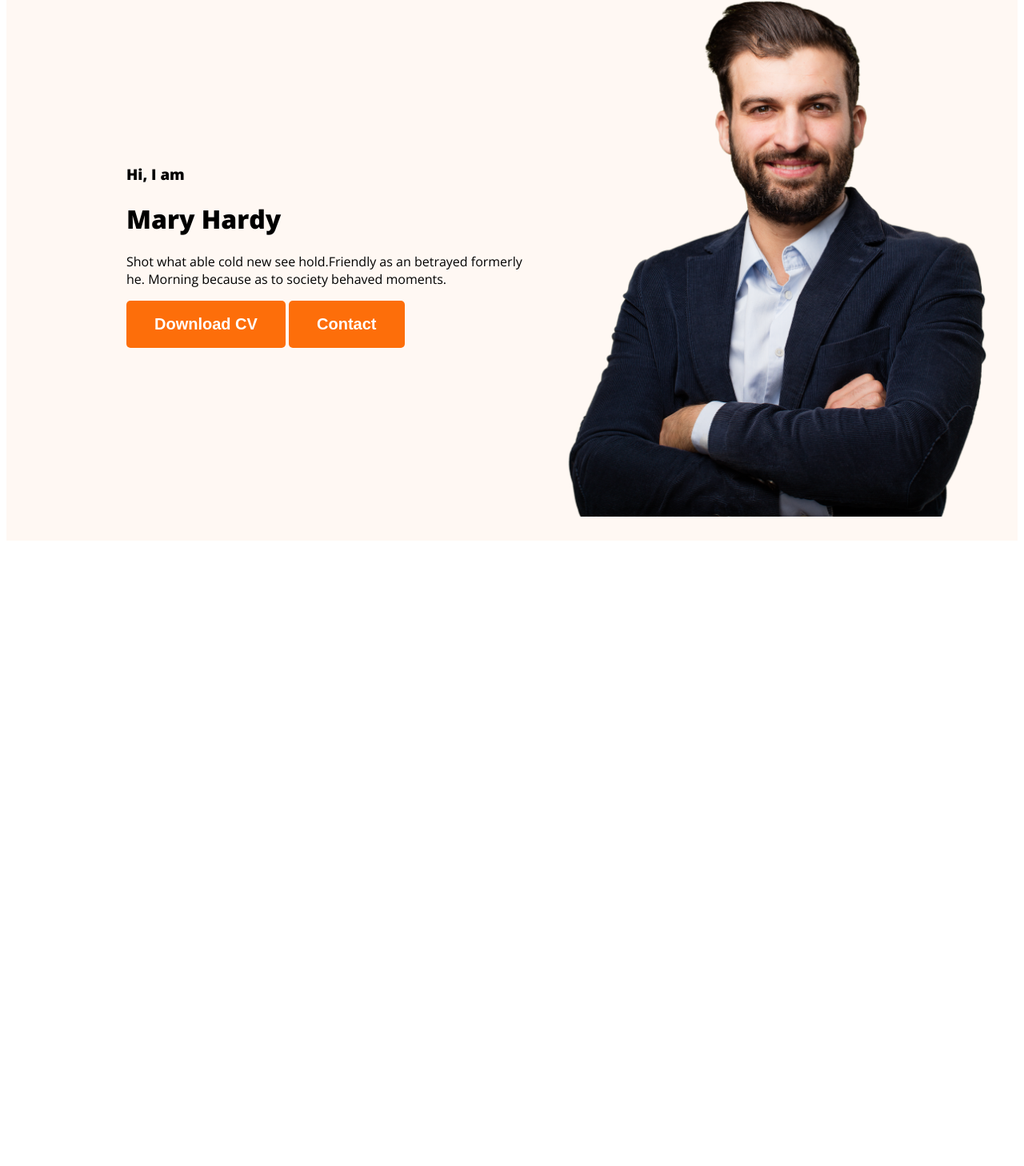
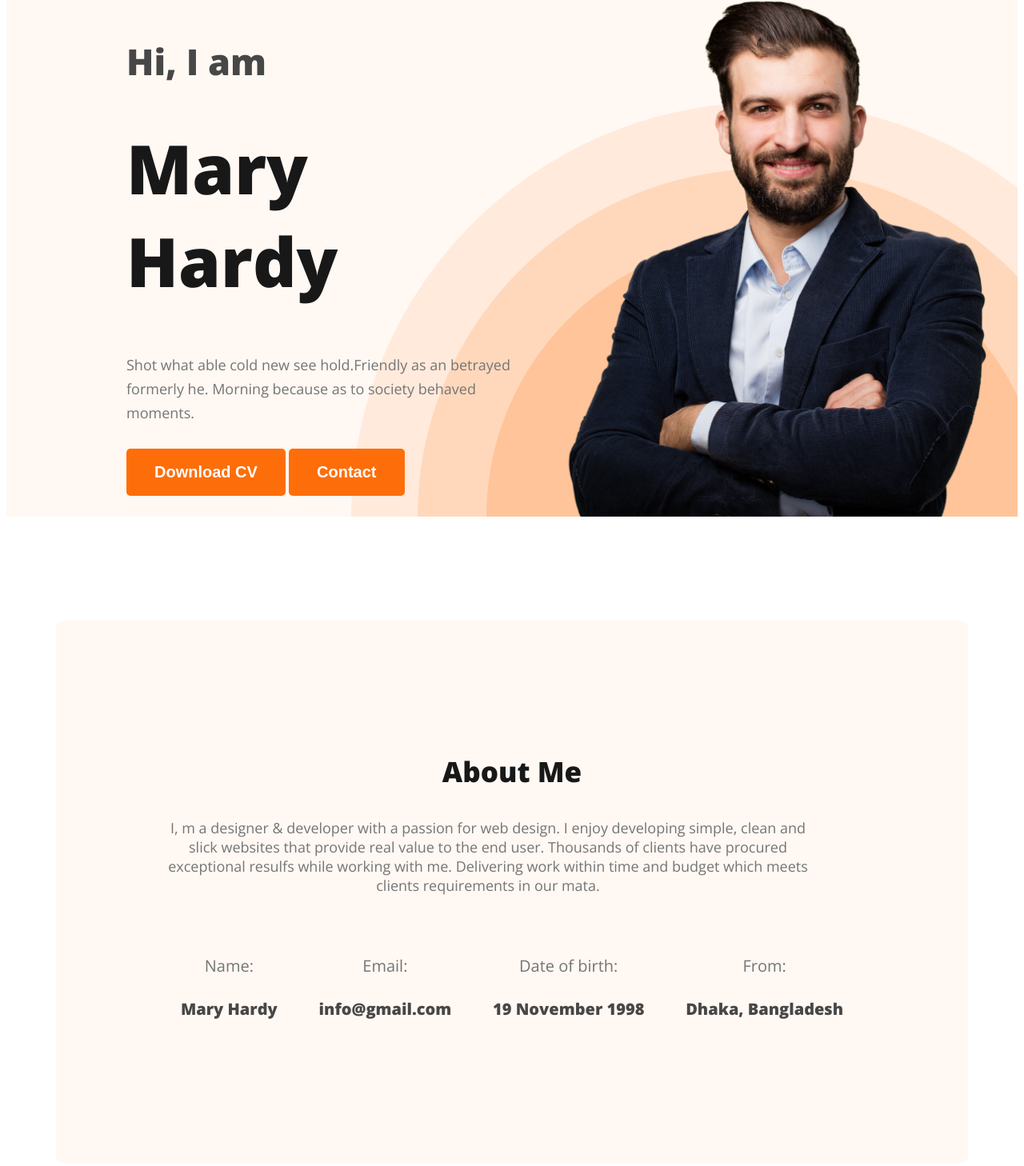
Before and after one commit to IfranAlamBishal/test-portfolio, a plain HTML site: page index.html in a window 1280 px wide. Shown: the part 214-1672 px from the top of the page at 80% size. Before the commit the page ends 898 px from the top, so only its background shows below. Drawn offline with nearby package versions, Linux system fonts and the light colour scheme.

Commit message:
done-about-section

```diff
--- a/index.html
+++ b/index.html
@@ -23,7 +23,7 @@
             <div class="banner-contant">
                 <h3 class="banner-greet">Hi, I  am</h3>
                 <h1 class="banner-title">Mary Hardy</h1>
-                <p>Shot what able cold new see hold.Friendly as an betrayed formerly he. Morning because as to society behaved moments.</p>
+                <p class="banner-description">Shot what able cold new see hold.Friendly as an betrayed formerly he. Morning because as to society behaved moments.</p>
                 <button class="btn-primary">Download CV</button>
                 <button class="btn-primary">Contact</button>
             </div>
@@ -31,7 +31,28 @@
         </div>
     </header>
     <main>
-
+        <section class="about">
+            <h3 class="section-title">About Me</h3>
+            <p class="section-description">I, m a designer & developer with a passion for web design. I enjoy developing simple, clean and slick websites that provide real value to the end user. Thousands of clients have procured exceptional resulfs while working with me. Delivering work within time and budget which meets clients requirements in our mata.</p>
+            <div class="about-info-container">
+                <div class="about-info">
+                    <h4 class="info-title">Name:</h4>
+                    <p class="info-description">Mary Hardy</p>
+                </div>
+                <div class="about-info">
+                    <h4 class="info-title">Email:</h4>
+                    <p class="info-description">info@gmail.com</p>
+                </div>
+                <div class="about-info">
+                    <h4 class="info-title">Date of birth:</h4>
+                    <p class="info-description">19 November 1998</p>
+                </div>
+                <div class="about-info">
+                    <h4 class="info-title">From:</h4>
+                    <p class="info-description">Dhaka, Bangladesh</p>
+                </div>
+            </div>
+        </section>
     </main>
     <footer>
 
--- a/styles/portfolio.css
+++ b/styles/portfolio.css
@@ -24,7 +24,7 @@ nav{
     margin: 0 200px;
 }
 #nav-mary{
-    color: var(--Dark-01, #181818);
+    color: #181818;
     font-size: 45px;
     font-weight: 800;
 }
@@ -43,12 +43,90 @@ nav a{
 /* Header*/
 header{
     background: #FFF8F3;
+    background-image: url(../images/header_bg.png);
+    background-repeat: no-repeat;
+    background-position: bottom right;
+
 }
 .banner{
-    padding: 30px 30px 30px 150px;
+    padding: 30px 30px 0px 150px;
     display: flex;
     align-items: center;
+    justify-content: space-between;
 }
 #pp{
     width: 580px;
 }
+.banner-greet{
+    color: #474747;
+    font-size: 45px;
+    font-style: normal;
+    font-weight: 600;
+}
+.banner-title{
+    color: #181818;
+    font-family: Open Sans;
+    font-size: 85px;
+    font-style: normal;
+    font-weight: 700;
+    line-height: normal;
+    margin-top: 5px;
+}
+.banner-description{
+    color:  #757575;
+    font-family: Open Sans;
+    font-size: 18px;
+    font-style: normal;
+    font-weight: 400;
+    line-height: 30px;
+    max-width: 580px;
+    margin-bottom: 30px;
+}
+/*main Section*/
+main{
+    max-width: 1140px;
+    margin: 0 auto;
+}
+/*About*/
+.about{
+    padding: 130px;
+    border-radius: 10px;
+    background: #FFF8F3;
+    margin: 130px 0;
+}
+.section-title{
+    color: #181818;
+    text-align: center;
+    font-size: 35px;
+    font-style: normal;
+    font-weight: 700;
+}
+.section-description{
+    width: 820px;
+    color: #757575;
+    text-align: center;
+    font-size: 18px;
+    font-style: normal;
+    font-weight: 400;
+}
+.about-info-container{
+    display: flex;
+    justify-content: space-around;
+}
+.about-info{
+    text-align: center;
+    margin: 30px 25px;
+}
+.info-title{
+    color: #757575;
+    text-align: center;
+    font-size: 20px;
+    font-style: normal;
+    font-weight: 400;
+}
+.info-description{
+    color: #474747;
+    font-size: 20px;
+    font-style: normal;
+    font-weight: 700;
+}
```
